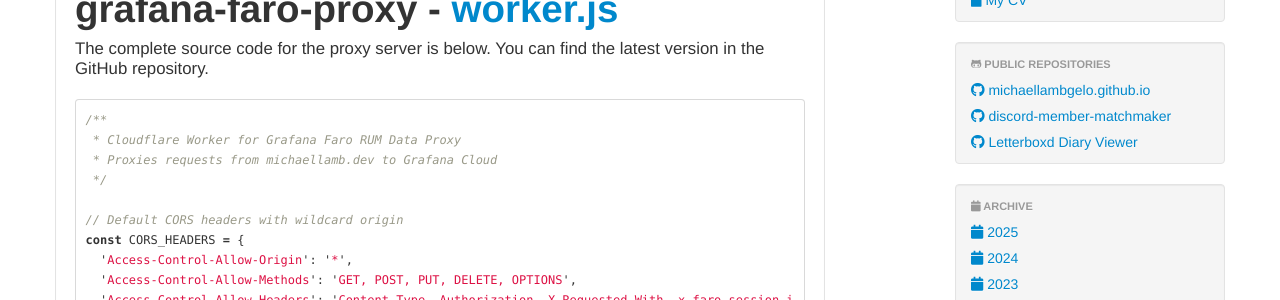
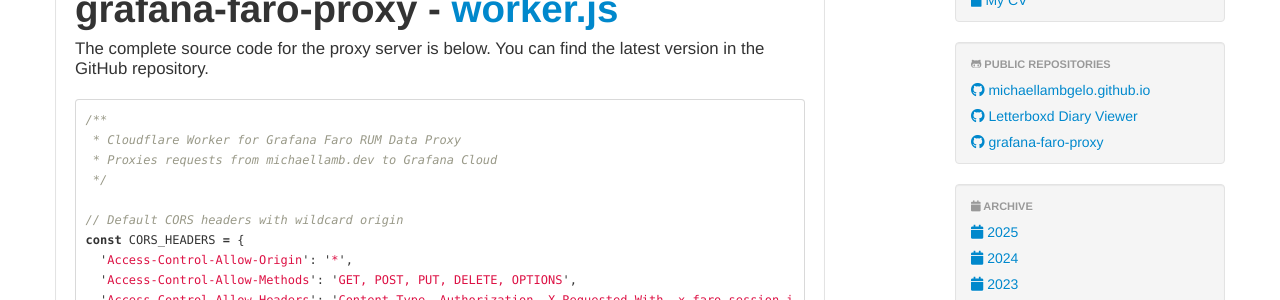
Before and after one commit to michaellambgelo/michaellambgelo.github.io, a Jekyll site: the page built from index.html, in a window 1280 px wide and 900 px high, scrolled down 816 px. Shown: the part 152-452 px from the top of the window. Built offline with Jekyll 4.4.1, drawn with Linux system fonts in a browser that asks for light colours; a script that is not in the unit is left out; the list of posts is cut into pages by our own code.

Commit message:
update config

```diff
--- a/_config.yml
+++ b/_config.yml
@@ -351,11 +351,11 @@
       name: michaellambgelo.github.io
       url: https://github.com/michaellambgelo/michaellambgelo.github.io
     - project:
-      name: discord-member-matchmaker
-      url: https://github.com/michaellambgelo/hello-go
+      name: Letterboxd Diary Viewer
+      url: https://github.com/michaellambgelo/letterboxd-viewer
     - project:
-      name: Letterboxd Diary Viewer
-      url: https://michaellamb.dev/letterboxd-viewer/
+      name: grafana-faro-proxy
+      url: https://github.com/michaellambgelo/grafana-faro-proxy
 
 # These are links to other websites outside of the blog that are not part of
 # the social links or github projects. Although they could be either of those
```
